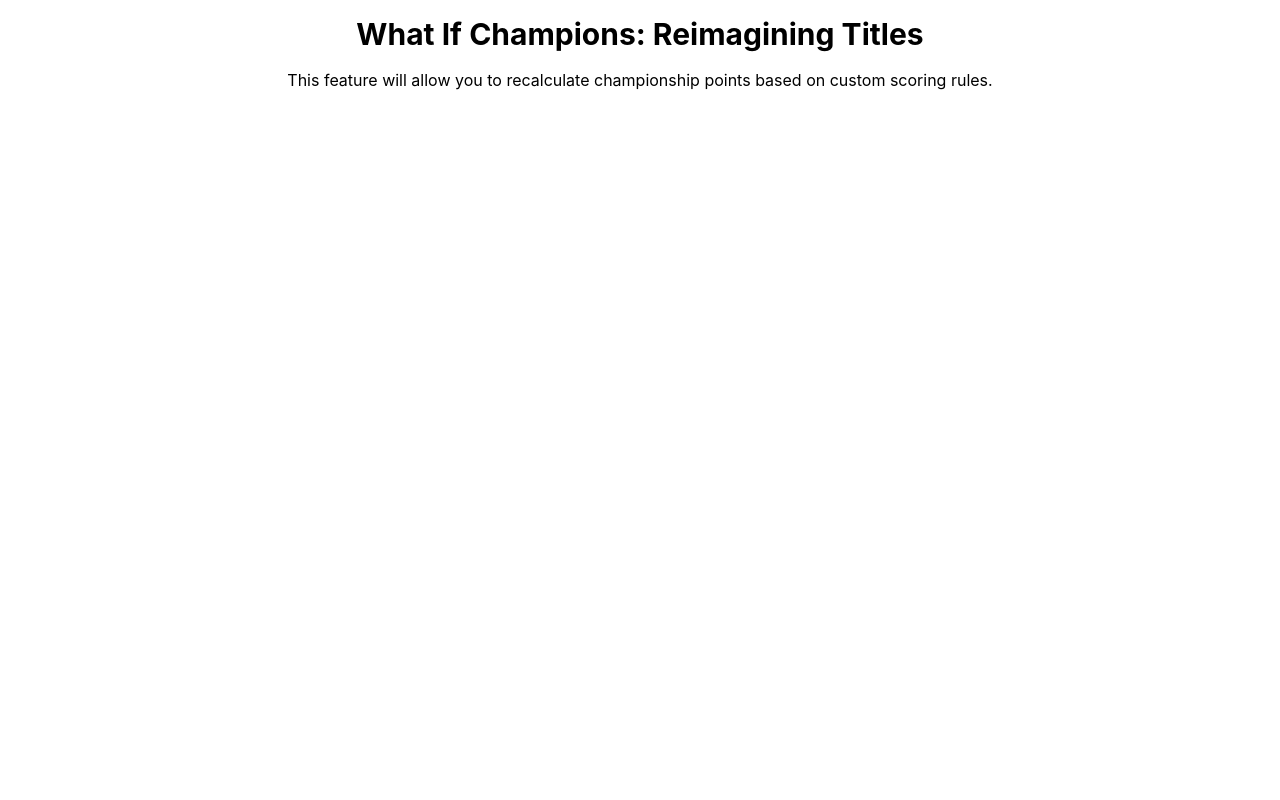
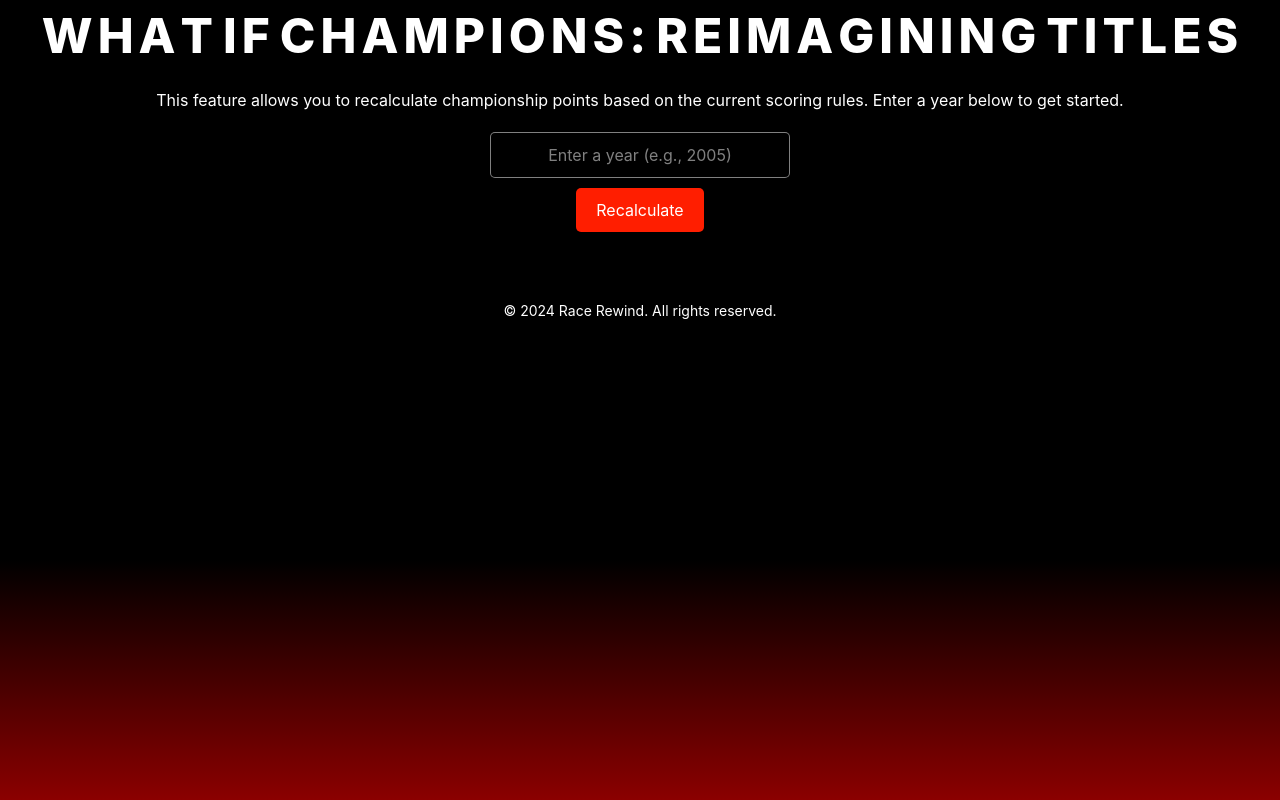
Before and after one commit to aarush04/RaceRewind1, a React (Create React App) app in the folder client/: page /points-recalculation in a window 1280 px wide. Built offline with nearby package versions, Linux system fonts and the light colour scheme.

Commit message:
Points Recalculation Page Initial Commit

```diff
--- /dev/null
+++ b/client/src/components/ResultsTable.css
@@ -0,0 +1,48 @@
+/* Individual Results Container */
+.results-container {
+    flex: 1 1 45%; /* Allow tables to resize and fit side by side */
+    min-width: 300px;
+    background: rgba(255, 255, 255, 0.1);
+    padding: 20px;
+    border-radius: 10px;
+    backdrop-filter: blur(5px);
+    color: white;
+    overflow-x: auto; /* Horizontal scrolling for wide tables */
+    overflow-y: auto; /* Vertical scrolling for tall tables */
+    max-height: 500px; /* Limit height to allow vertical scrolling */
+}
+
+/* Table Styling */
+.results-title {
+    font-size: 1.5rem;
+    font-weight: bold;
+    margin-bottom: 10px;
+    text-align: center;
+}
+
+.results-table {
+    width: 100%;
+    border-collapse: collapse;
+    color: white;
+}
+
+.results-table th,
+.results-table td {
+    text-align: center;
+    padding: 10px;
+    border: 1px solid rgba(255, 255, 255, 0.5);
+}
+
+.results-table th {
+    background: rgba(0, 0, 0, 0.9);
+    font-size: 1rem;
+    font-weight: bold;
+}
+
+.results-table tr:nth-child(even) {
+    background: rgba(255, 255, 255, 0.1);
+}
+
+.results-table tr:nth-child(odd) {
+    background: rgba(0, 0, 0, 0.7);
+}
--- /dev/null
+++ b/client/src/components/ResultsTable.tsx
@@ -0,0 +1,36 @@
+import React from 'react';
+import './ResultsTable.css';
+
+interface ResultsTableProps {
+    title: string;
+    columns: string[];
+    data: (string | number)[][];
+}
+
+const ResultsTable: React.FC<ResultsTableProps> = ({ title, columns, data }) => {
+    return (
+        <div className="results-container">
+            <h2 className="results-title">{title}</h2>
+            <table className="results-table">
+                <thead>
+                    <tr>
+                        {columns.map((column, index) => (
+                            <th key={index}>{column}</th>
+                        ))}
+                    </tr>
+                </thead>
+                <tbody>
+                    {data.map((row, rowIndex) => (
+                        <tr key={rowIndex}>
+                            {row.map((cell, cellIndex) => (
+                                <td key={cellIndex}>{cell}</td>
+                            ))}
+                        </tr>
+                    ))}
+                </tbody>
+            </table>
+        </div>
+    );
+};
+
+export default ResultsTable;
--- /dev/null
+++ b/client/src/components/YearInputForm.css
@@ -0,0 +1,43 @@
+/* Input Container Styling */
+.input-container {
+    display: flex;
+    flex-direction: column;
+    align-items: center;
+    margin: 20px 0;
+}
+
+.year-input {
+    width: 300px;
+    padding: 10px;
+    border: 1px solid rgba(255, 255, 255, 0.5);
+    border-radius: 5px;
+    background: rgba(0, 0, 0, 0.8);
+    color: white;
+    font-size: 1rem;
+    margin-bottom: 10px;
+    text-align: center;
+}
+
+.year-input::placeholder {
+    color: rgba(255, 255, 255, 0.5);
+}
+
+.year-input:focus {
+    outline: none;
+    border-color: #ff1e00;
+}
+
+.recalculate-button {
+    padding: 10px 20px;
+    background-color: #ff1e00;
+    color: white;
+    border: none;
+    border-radius: 5px;
+    font-size: 1rem;
+    cursor: pointer;
+    transition: background-color 0.3s ease;
+}
+
+.recalculate-button:hover {
+    background-color: #e01700;
+}
--- /dev/null
+++ b/client/src/components/YearInputForm.tsx
@@ -0,0 +1,37 @@
+import React, { useState } from 'react';
+import './YearInputForm.css';
+
+interface YearInputFormProps {
+    onRecalculate: (year: string) => void;
+}
+
+const YearInputForm: React.FC<YearInputFormProps> = ({ onRecalculate }) => {
+    const [inputYear, setInputYear] = useState('');
+
+    const handleInputChange = (e: React.ChangeEvent<HTMLInputElement>) => {
+        setInputYear(e.target.value);
+    };
+
+    const handleSubmit = () => {
+        if (inputYear) {
+            onRecalculate(inputYear);
+        }
+    };
+
+    return (
+        <div className="input-container">
+            <input
+                type="text"
+                placeholder="Enter a year (e.g., 2005)"
+                value={inputYear}
+                onChange={handleInputChange}
+                className="year-input"
+            />
+            <button onClick={handleSubmit} className="recalculate-button">
+                Recalculate
+            </button>
+        </div>
+    );
+};
+
+export default YearInputForm;
--- /dev/null
+++ b/client/src/pages/PointsRecalculationPage.css
@@ -0,0 +1,32 @@
+/* Flex Container for Tables */
+.results-flex-container {
+    display: flex;
+    flex-wrap: wrap;
+    justify-content: center; /* Center tables horizontally */
+    gap: 20px; /* Add space between the tables */
+    margin: 20px 0; /* Add space between tables and other elements */
+    width: 90%;
+    max-width: 1200px;
+    align-items: flex-start; /* Ensure all tables align at the top */
+}
+
+/* Ensure Tables Do Not Overlap Footer */
+.bg-gradient-heavy {
+    display: flex;
+    flex-direction: column;
+    align-items: center;
+    justify-content: flex-start; /* Align all items at the top */
+    min-height: 100vh;
+    padding-bottom: 80px; /* Ensure space for footer */
+    margin: 0;
+    overflow-x: hidden;
+}
+
+.footer {
+    width: 100%;
+    text-align: center;
+    font-size: 0.875rem;
+    padding: 1rem;
+    background: transparent;
+    color: white;
+}
--- a/client/src/pages/PointsRecalculationPage.tsx
+++ b/client/src/pages/PointsRecalculationPage.tsx
@@ -1,10 +1,67 @@
-import React from 'react';
+import React, { useState } from 'react';
+import YearInputForm from '../components/YearInputForm';
+import ResultsTable from '../components/ResultsTable';
+import './PointsRecalculationPage.css';
 
 const PointsRecalculationPage: React.FC = () => {
+    const [year, setYear] = useState('');
+    const [driverResults, setDriverResults] = useState<Array<{ position: number; driver: string; points: number }>>([]);
+    const [constructorResults, setConstructorResults] = useState<Array<{ position: number; constructor: string; points: number }>>([]);
+
+    const handleRecalculate = (inputYear: string) => {
+        setYear(inputYear);
+
+        // Mock data to simulate functionality
+        const mockDriverResults = Array.from({ length: 20 }, (_, i) => ({
+            position: i + 1,
+            driver: `Driver ${i + 1}`,
+            points: Math.floor(Math.random() * 300),
+        }));
+
+        const mockConstructorResults = Array.from({ length: 10 }, (_, i) => ({
+            position: i + 1,
+            constructor: `Constructor ${i + 1}`,
+            points: Math.floor(Math.random() * 500),
+        }));
+
+        setDriverResults(mockDriverResults);
+        setConstructorResults(mockConstructorResults);
+    };
+
     return (
-        <div className="container mx-auto p-4 text-center">
-            <h1 className="text-3xl font-bold mb-4">What If Champions: Reimagining Titles</h1>
-            <p>This feature will allow you to recalculate championship points based on custom scoring rules.</p>
+        <div className="bg-gradient-heavy">
+            <h1 className="title">
+                {"What If Champions: Reimagining Titles".split("").map((letter, index) => (
+                    <span key={index} style={{ "--index": index } as React.CSSProperties}>
+                        {letter}
+                    </span>
+                ))}
+            </h1>
+            <p className="subtitle">
+                This feature allows you to recalculate championship points based on the current scoring rules. Enter a year
+                below to get started.
+            </p>
+
+            <YearInputForm onRecalculate={handleRecalculate} />
+
+            {year && (
+                <div className="results-flex-container">
+                    <ResultsTable
+                        title={`Recalculated Driver Standings for ${year}`}
+                        columns={["Position", "Driver", "Points"]}
+                        data={driverResults.map((result) => [result.position, result.driver, result.points])}
+                    />
+                    <ResultsTable
+                        title={`Recalculated Constructor Standings for ${year}`}
+                        columns={["Position", "Constructor", "Points"]}
+                        data={constructorResults.map((result) => [result.position, result.constructor, result.points])}
+                    />
+                </div>
+            )}
+
+            <footer className="footer">
+                © 2024 Race Rewind. All rights reserved.
+            </footer>
         </div>
     );
 };
```
